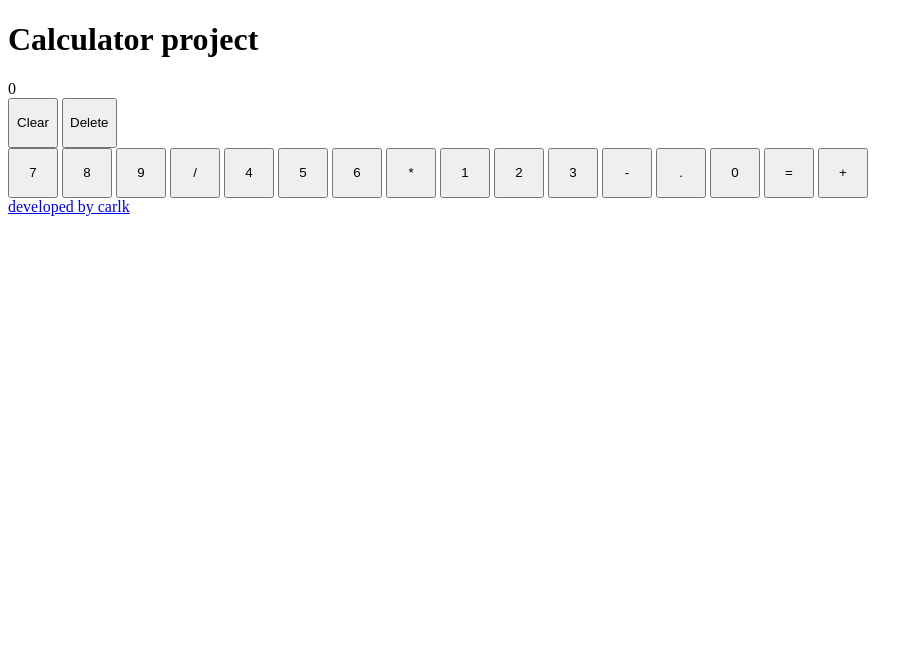
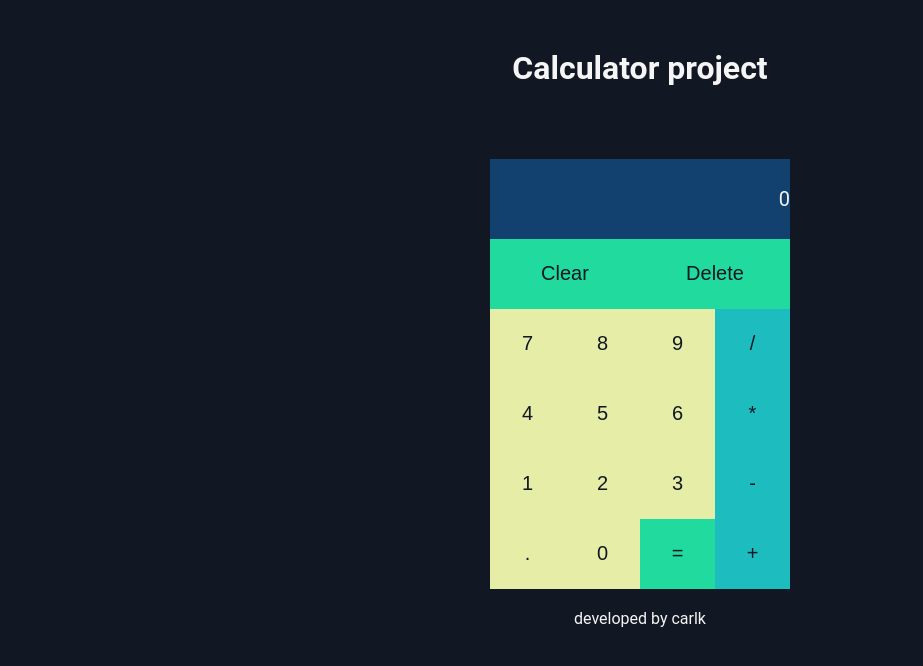
Before and after one commit to ckachuk/calculator-project, a plain HTML site: page index.html in a window 1280 px wide. Both pictures are taken after a click on the button "Clear". Shown: the whole page, without its empty margins (0-923 px from the left). Drawn offline with Linux system fonts and the light colour scheme.

Commit message:
style and app updated

```diff
--- a/app.js
+++ b/app.js
@@ -1,7 +1,7 @@
 //global variables
-let operator = '0';
-let firstValue = '0';
-let secondValue= '0';
+let operator = '';
+let firstValue = '';
+let secondValue= '';
 let currentValue = '';
 
 //functions
@@ -25,7 +25,16 @@ const multiply = function(element1, element2){
 
 
 const operate = function(operator, element1, element2){
-
+    if(isNaN(element1) && isNaN(element2)){
+        return 0;
+    }
+    else if(isNaN(element2)){
+        return element1;
+    }
+    else if(isNaN(element1)){
+        return 0;
+    }
+    else{
         switch(operator){
             case '*':
                 return multiply(element1,element2);
@@ -38,13 +47,26 @@ const operate = function(operator, element1, element2){
         }
     }
 
+}
+
 const displayValue = function(value){
+
     display.innerHTML= '';
     display.textContent = value;
+
 }
 
+const clearCalculator = function(){
+    firstValue = '';
+    secondValue = '';
+    currentValue = '';
+    operator = '';
+    displayValue('0');
+}
+
+
 const appendValueToVariable = function(value){
-    if(firstValue == 0){
+    if(firstValue == ''){
         firstValue = value;
     }
     else if(operator != ''){
@@ -56,56 +78,106 @@ const appendValueToVariable = function(value){
 
 const getResult = function(){
     res = operate(operator, parseFloat(firstValue), parseFloat(secondValue));
-    currentValue = res;
-    firstValue = res;
+    currentValue = res.toString();
+
+
+    if(res === Infinity){
+        displayValue('ERROR divided by 0');
+        return;
+    }else if(!Number.isInteger(res)){
+        displayValue(currentValue.toFixed(2))
+    }
+    else{
         displayValue(currentValue);
+    }
+
+    firstValue = res.toString();
+    operator = '';
+    secondValue = '';
+
+
+}
+
+const deleteLastCharacter = function(){
+    if(currentValue === ''){
+        currentValue = '0';
+    }
+    else if(currentValue === firstValue){
+        currentValue = currentValue.slice(0, -1);
+        firstValue = currentValue;
+    }
+    else{
+        currentValue = currentValue.slice(0, -1);
+    }
 }
 
 
 // events
+
+const display = document.querySelector('.display');
+
+
+//digits buttons handler
 const buttonsDigits = document.querySelectorAll('.buttons-digits');
 
 
 buttonsDigits.forEach(button => {
     button.addEventListener('click', (e)=>{
+        if(e.target.id =='.' && currentValue == ''){
+            //appended up to only 17 characters
+            if(currentValue.length < 17){
+                currentValue += 0
+                currentValue += e.target.id;
+            }
+        }
+        else{
+            if(currentValue.length < 17){
                 currentValue += e.target.id;
                 displayValue(currentValue);
+            }
+        }
     });
 });
 
 
-const display = document.querySelector('.display');
+//operator buttons handler
 const buttonsOperator = document.querySelectorAll('.buttons-operator');
-
 
 buttonsOperator.forEach(button => {
     button.addEventListener('click',(e)=>{
-        //Asign value of current value to firstValue
+        //Asign value of current value to firstValue or secondValue
         appendValueToVariable(currentValue);
+
         if(secondValue != '0'){
             getResult();
         }
+
         operator = e.target.id;
         currentValue = '';
-
 
     })
 });
 
+//equal button handler
 const equal = document.getElementById('equals');
 
-equal.addEventListener('click',(e)=>{
-
-    if(firstValue == '0' || operator == ''){
-        displayValue(currentValue);
-
-    }
-    else{
+equal.addEventListener('click', ()=>{
     //Asign value of current value to secondValue
     appendValueToVariable(currentValue);
     getResult();
-        operator = '';
-    }
+})
 
 
+//clear button handler
+const clear = document.getElementById('clear');
+
+clear.addEventListener('click', clearCalculator);
+
+
+//delete button handler
+const deleteButton = document.getElementById('delete');
+
+deleteButton.addEventListener('click', ()=>{
+    deleteLastCharacter();
+    displayValue(currentValue);
 })
--- a/style.css
+++ b/style.css
@@ -1,6 +1,141 @@
+
+:root{
+    --color1 : #121823;
+    --color2 : #12416f;
+    --color3 : #1dbcbf;
+    --color4 : #20da9e;
+    --color5 : #e5eda6;
+    --color6: whitesmoke;
+}
+
+h1{
+    color: whitesmoke;
+}
+
+.title{
+    text-align: center;
+    padding-top: 20px;
+}
+
+
+body{
+    background-color: var(--color1);
+    font-family: 'roboto', sans-serif;
+}
+
+.conteiner{
+   display: grid;
+   padding: 50px 0px 20px;
+   grid-template-columns:repeat(7, 1fr);
+   grid-template-areas:
+   ". . . display . . ."
+   ". . . buttons2 . . ."
+   ". . . buttons1 . . .";
+
+
+}
+.buttons{
+
+    display: grid;
+    grid-template-columns: repeat(4, 1fr);
+    max-width: 300px;
+    grid-area: buttons1;
+}
+
+
+.other-buttons{
+    grid-area: buttons2;
+    max-width: 300px;
+    display: grid;
+    grid-template-columns: repeat(2,1fr);
+
+}
+
+#clear{
+    width: 150px;
+    height: 60px;
+    background-color: var(--color4);
+    color: var(--color1);
+    font-size: 20px;
+
+}
+
+#delete{
+    font-size: 20px;
+    width: 150px;
+    height: 60px;
+    background-color: var(--color4);
+    color: var(--color1);
+
+}
+
+.display{
+    max-width: 300px;
+    height: 80px;
+    font-size: 20px;
+    display: flex;
+    justify-content: flex-end;
+    align-items: center;
+    background-color: var(--color2);
+    grid-area: display;
+    color: whitesmoke;
+
+}
 
 button{
-    min-width: 50px;
-    min-height: 50px;
+    border: none;
+    min-width: 70px;
+    min-height: 70px;
+    font-size: 20px;
+    color: var(--color1);
 
 }
+
+
+footer{
+    height: 50px;
+    background-color: var(--color1);
+    display: flex;
+    justify-content: center;
+
+}
+
+a{
+    text-decoration: none;
+    color: var(--color6);
+}
+
+.buttons-operator{
+    background-color: var(--color3);
+}
+
+.buttons-digits{
+    background-color: var(--color5);
+}
+
+#equals{
+    background-color: var(--color4);
+    color: var(--color1);
+}
+
+
+button:hover{
+    font-size: 30px;
+    background-color: rgba(18, 65, 111, 0.5);
+    color: var(--color6)
+}
+
+#delete:hover{
+    background-color: rgba(18, 65, 111, 0.5);
+    color: var(--color6)
+}
+
+#clear:hover{
+    background-color: rgba(18, 65, 111, 0.5);
+    color: var(--color6)
+}
+
+#equals:hover{
+    background-color: rgba(18, 65, 111, 0.5);
+    color: var(--color6)
+}
```
Lines whose indentation alone changed are shown as unchanged.
